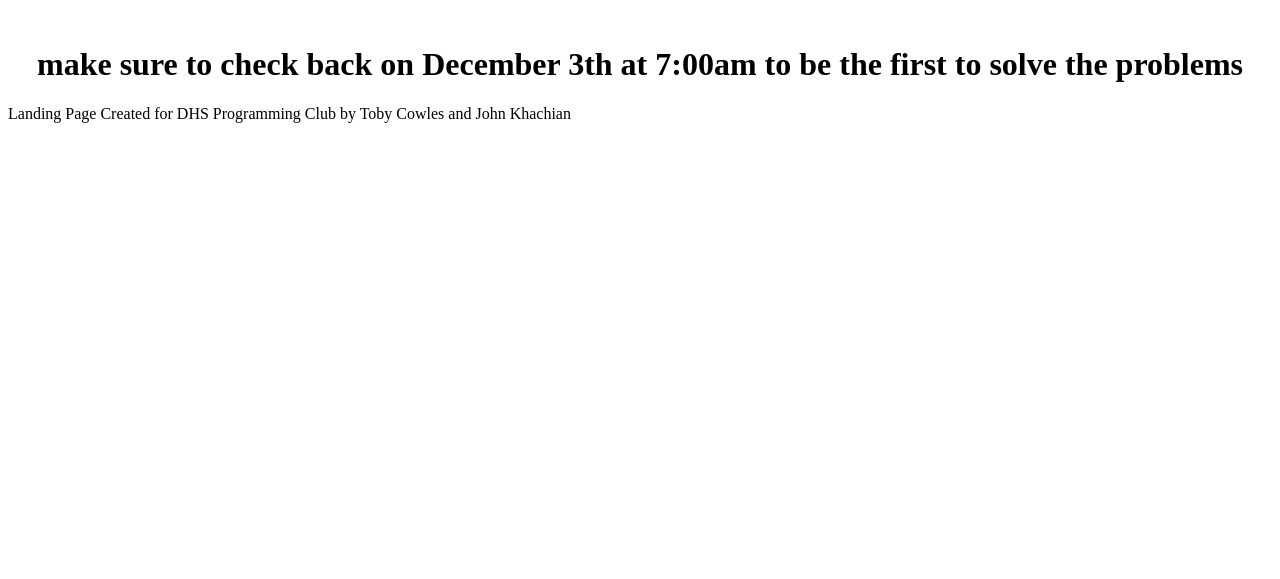
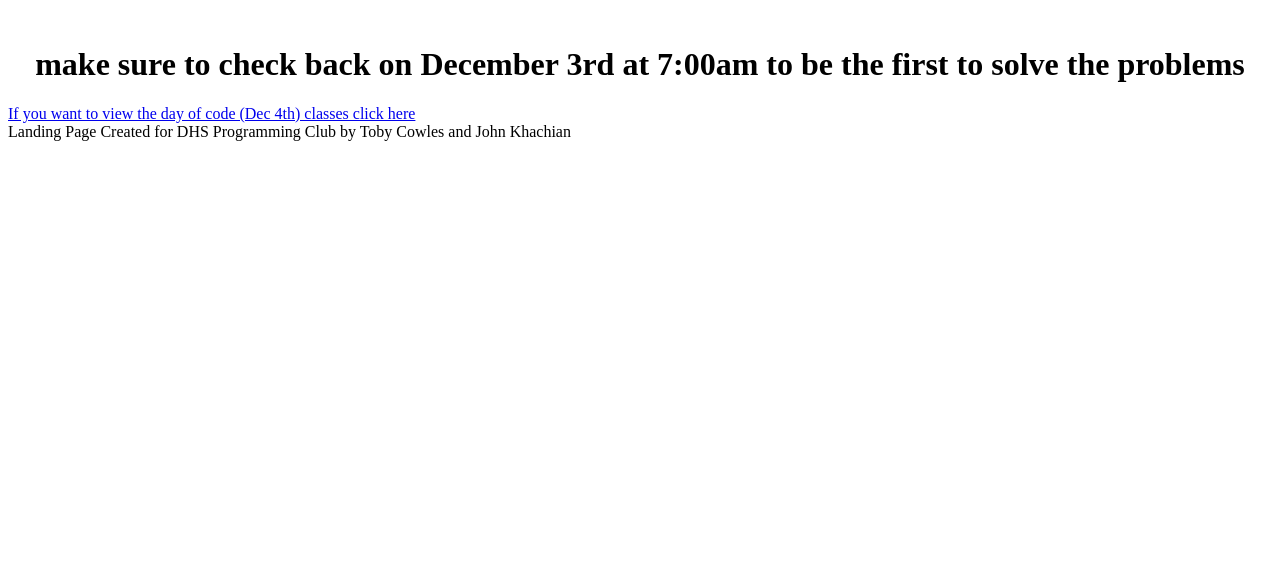
Before and after one commit to TGC-TECH/DHS_CTF, a plain HTML site: page landingPage.html in a window 1280 px wide. Shown: the part 221-800 px from the top of the page. Drawn offline with Linux system fonts and the light colour scheme.

Commit message:
Update landingPage.html

```diff
--- a/landingPage.html
+++ b/landingPage.html
@@ -25,7 +25,8 @@ b {
 
 		<h1>it looks like you are early, the CTF starts in</h1>
 <p id="demo"></p>
-<h1>make sure to check back on December 3th at 7:00am to be the first to solve the problems</h1>
+<h1>make sure to check back on December 3rd at 7:00am to be the first to solve the problems</h1>
+<a href="https://docs.google.com/spreadsheets/d/e/2PACX-1vSh44VrFrZCMnv49BuPPTDwnmCUlv_ZcCLt_lJnUBCIeiquNvOAwdg-dETKepELpzKoSb__7iJNmBty/pubhtml">If you want to view the day of code (Dec 4th) classes click here</a>
 <footer>
 <p1>Landing Page Created for DHS Programming Club by Toby Cowles and John Khachian</p1>
 </footer>
```
